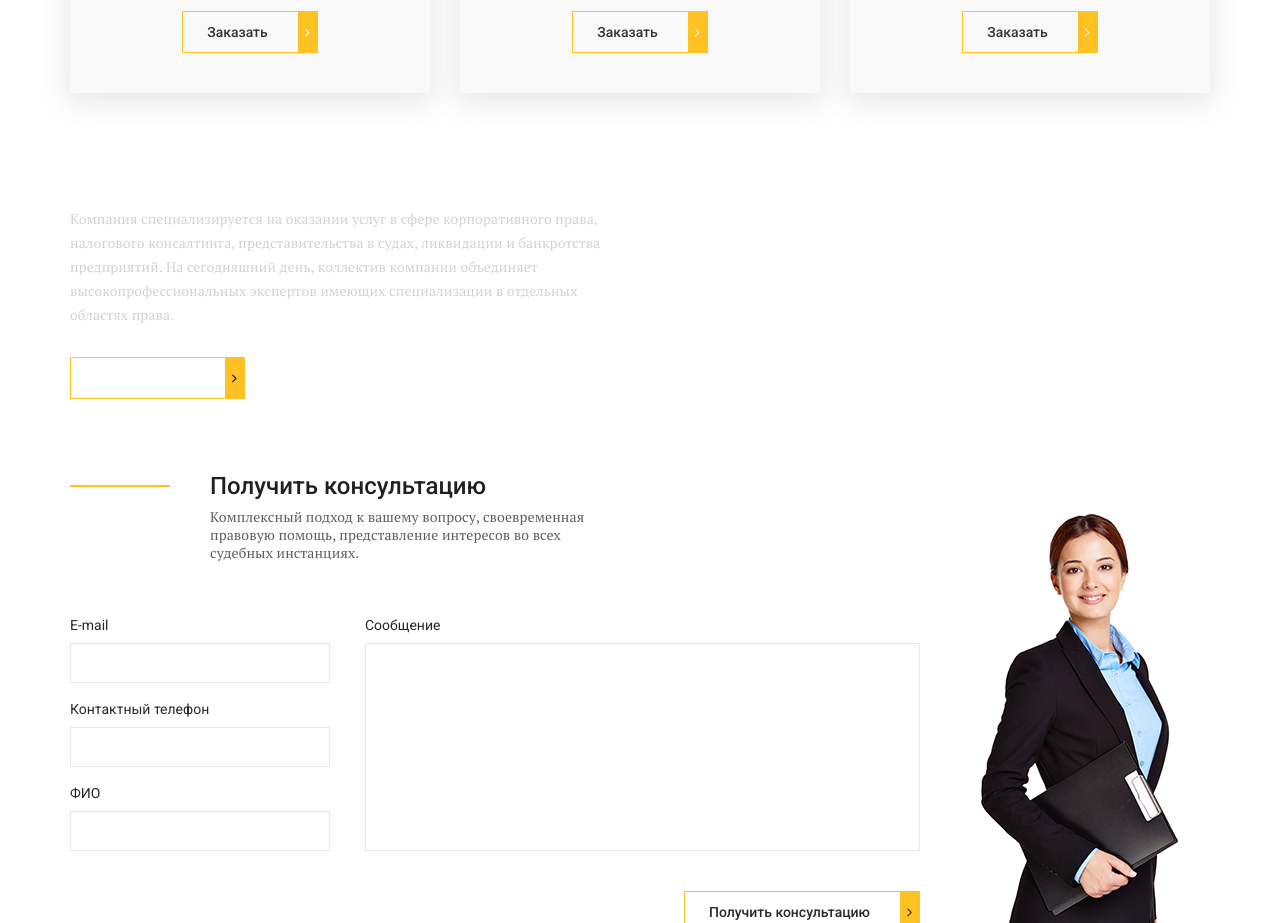
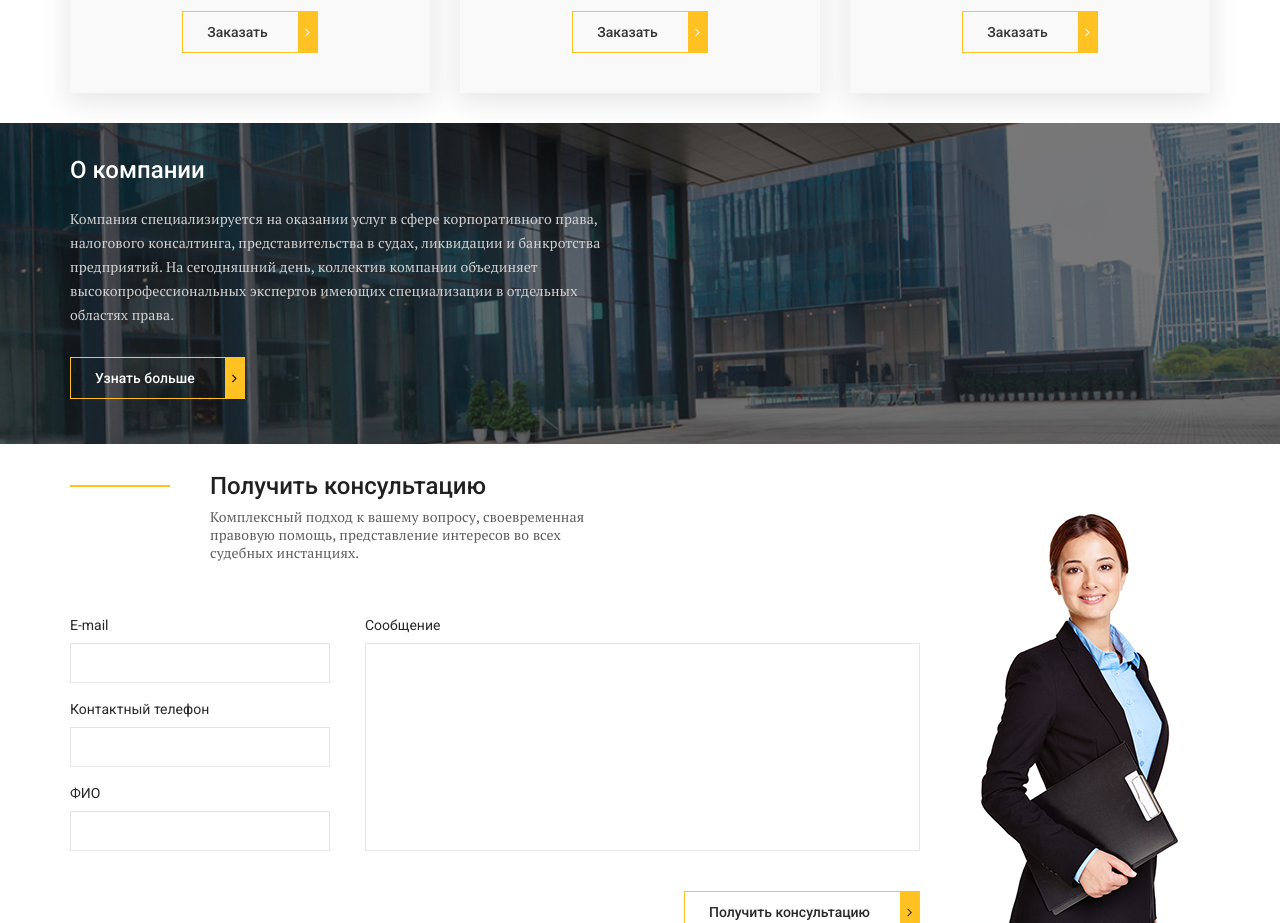
Before and after one commit to Serega414/legal_services.github.io, a plain HTML site: page index.html in a window 1280 px wide. Shown: the part 1120-2043 px from the top of the page. Drawn offline with nearby package versions, Linux system fonts and the light colour scheme; files whose address does not match are found by name.

Commit message:
Update style.css

```diff
--- a/css/style.css
+++ b/css/style.css
@@ -373,7 +373,7 @@ body {
 }
 
 .about {
-  background-image: url(img/about-fon.jpg);
+  background-image: url(../img/about-fon.jpg);
   background-size: cover;
   background-position: center;
   min-height: 300px;
```
